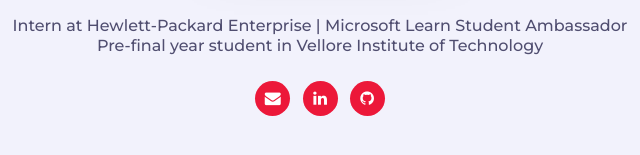
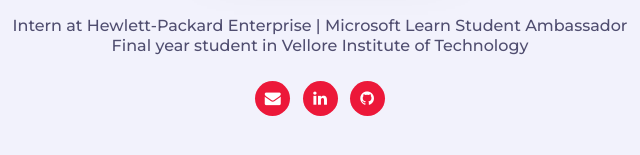
Before and after one commit to SnehaVeerakumar/Sneha-Veerakumar, a plain HTML site: page index.html in a window 1280 px wide. Shown: the part 503-658 px from the top of the page, 455-1095 px from the left. Drawn offline with Linux system fonts and the light colour scheme.

Commit message:
Update index.html

```diff
--- a/index.html
+++ b/index.html
@@ -55,7 +55,7 @@
 <img src="images/img.jpg" alt="profile" class="shadow-dark">
 <h1>Sneha Veerakumar</h1>
 <p> Intern at Hewlett-Packard Enterprise | Microsoft Learn Student Ambassador </p>
-<p>Pre-final year student in Vellore Institute of Technology</p>
+<p>Final year student in Vellore Institute of Technology</p>
 <div class="social-link">
 <a href="mailto:snehaveerakumar2023@gmail.com"><i class="fa fa-envelope"></i></a>
 <a href="https://www.linkedin.com/in/sneha-veerakumar-2b39081b8/"><i class="fa fa-linkedin"></i></a>
```
